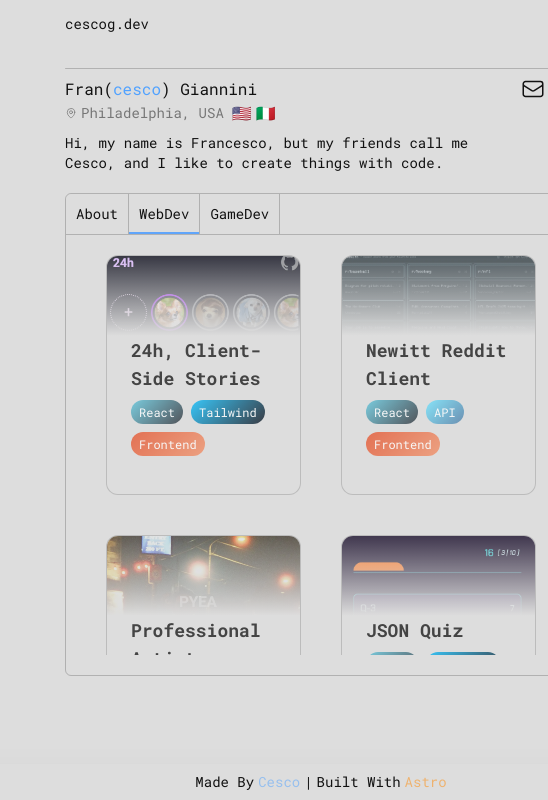
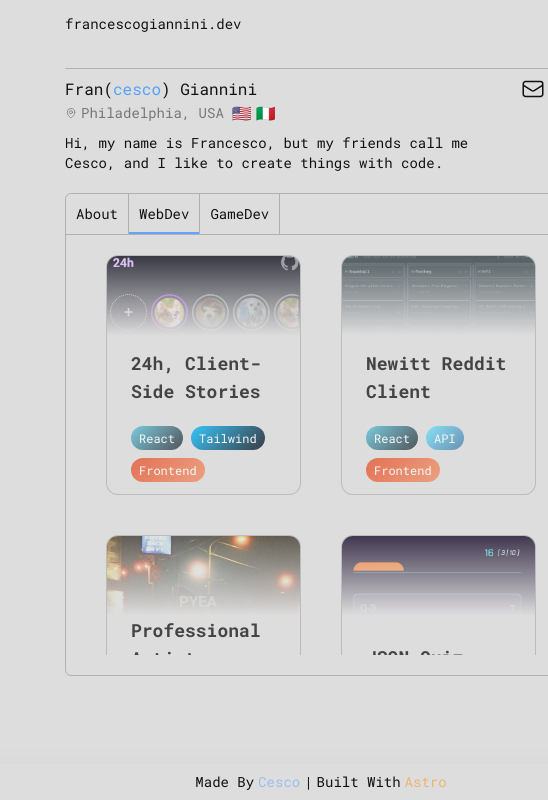
Before and after one commit to cescosgames/cescosgames.github.io, an Astro site: page / in a window 1280 px wide. Both pictures are taken after a click on the button "WebDev". Shown: the full height of the page, 319-867 px from the left. Built offline with nearby package versions, Linux system fonts and the light colour scheme; Astro itself is replaced by a stand-in of ours.

Commit message:
added correct domain + justified thumbnail contents

```diff
--- a/src/components/Navbar.astro
+++ b/src/components/Navbar.astro
@@ -5,7 +5,7 @@ import ThemeIcon from "./ThemeIcon.astro"
 <div class="m-auto md:w-lg w-xs flex justify-between py-6 items-center h-10 sticky dark:border-purple-100/20 border-black/20">
     <!-- left side, name / logo / imagery -->
     <div class="w-full h-full flex items-center justify-start">
-        <p class="text-sm cursor-default">cescog.dev</p>
+        <p class="text-sm cursor-default">francescogiannini.dev</p>
     </div>
     <!-- center, information links -->
     <!-- <div class="w-full h-full flex items-center text-xs">
--- a/src/components/ProjectThumbnail.jsx
+++ b/src/components/ProjectThumbnail.jsx
@@ -28,7 +28,7 @@ const ProjectThumbnail = ({ imageSrc, altText, projectTitle, projectDescrip, tag
   return (
     <>
     <div
-      className='relative border-1 bg-almost-white dark:bg-none cursor-pointer dark:bg-almost-black border-black/20 dark:border-white/50 rounded-xl w-full md:max-h-60 md:h-60 flex flex-col overflow-scroll no-scrollbar md:opacity-75 hover:opacity-100 transition-all'
+      className='relative justify-between border-1 bg-almost-white dark:bg-none cursor-pointer dark:bg-almost-black border-black/20 dark:border-white/50 rounded-xl w-full md:max-h-60 md:h-60 flex flex-col overflow-scroll no-scrollbar md:opacity-75 hover:opacity-100 transition-all'
       onClick={ () => toggleModal()}
       >
 
```
